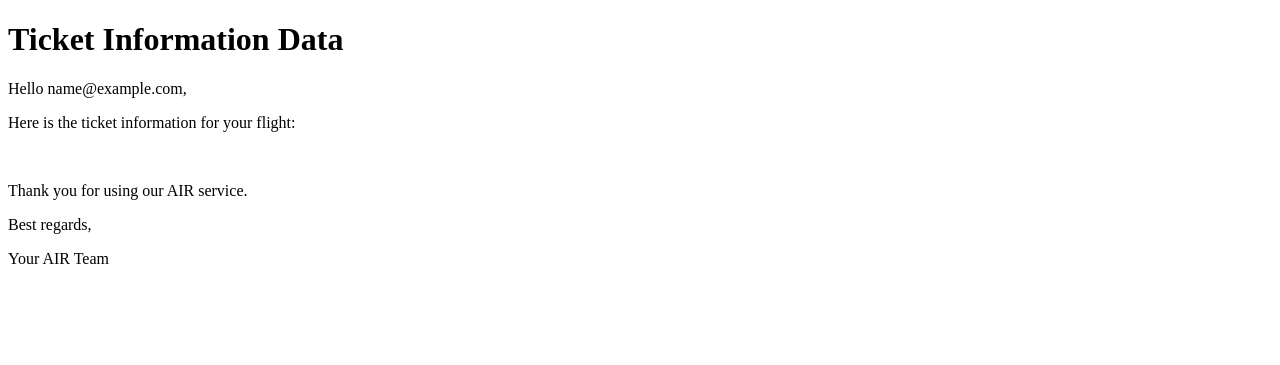
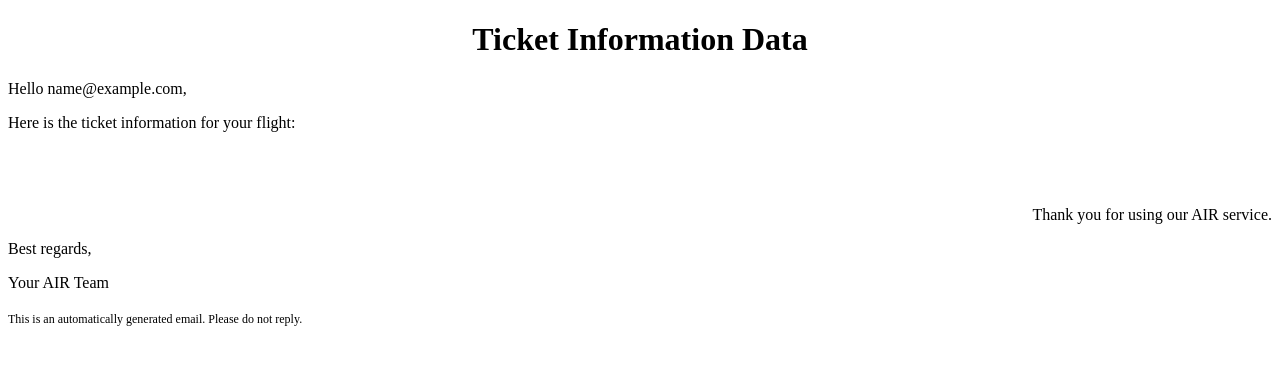
Before and after one commit to vombat007/djangoair-erp-system, a Django app: template DjangoAir_ERP_system/ERP_air/templates/Ticket.html in a window 1280 px wide. Shown: the top 365 px of the page. Run offline with Django 4.2, Linux system fonts and the light colour scheme; the template is opened without the code that fills it, so the values that code supplies are empty; the visitor is signed in with stand-in values (Sample User, id 1).

Commit message:
add styles for Bill.html and Ticket.html

```diff
--- a/DjangoAir_ERP_system/ERP_air/templates/Ticket.html
+++ b/DjangoAir_ERP_system/ERP_air/templates/Ticket.html
@@ -2,24 +2,32 @@
 <html lang="en">
 <head>
     <meta charset="UTF-8">
+    <meta name="viewport" content="width=device-width, initial-scale=1.0">
     <title>Ticket</title>
 </head>
 <body>
-    <h1>Ticket Information Data</h1>
+<h1 style="text-align: center;">Ticket Information Data</h1>
 <p>Hello {{ user.email }},</p>
 <p>Here is the ticket information for your flight:</p>
 
 {% for data in ticket_data %}
-        <h2>Ticket Number - {{ data.ticket_number }}</h2>
+<div style="border: 1px solid #ccc; padding: 15px; margin-bottom: 20px; border-radius: 5px;">
+
+    <h2 style="background-color: #f0f0f0; padding: 10px; border-radius: 5px;">Ticket Number - {{ data.ticket_number }}</h2>
     <p>First Name - {{ data.first_name }}</p>
     <p>Last Name - {{ data.last_name }} </p>
     <p>Gender - {{ data.gender }}</p>
     <p>Passport Number - {{ data.passport_number }} </p>
+</div>
 {% endfor %}
 
 <br>
-    <p>Thank you for using our AIR service.</p>
+<p style="text-align: right; margin-top: 40px;">Thank you for using our AIR service.</p>
 <p>Best regards,</p>
 <p>Your AIR Team</p>
+
+<div style="margin-top: 20px; font-size: 12px;">
+    <p>This is an automatically generated email. Please do not reply.</p>
+</div>
 </body>
 </html>
```
Also changed, not shown: DjangoAir_ERP_system/ERP_air/templates/Bill.html (+12 -7 lines). Lines whose indentation alone changed are shown as unchanged.
